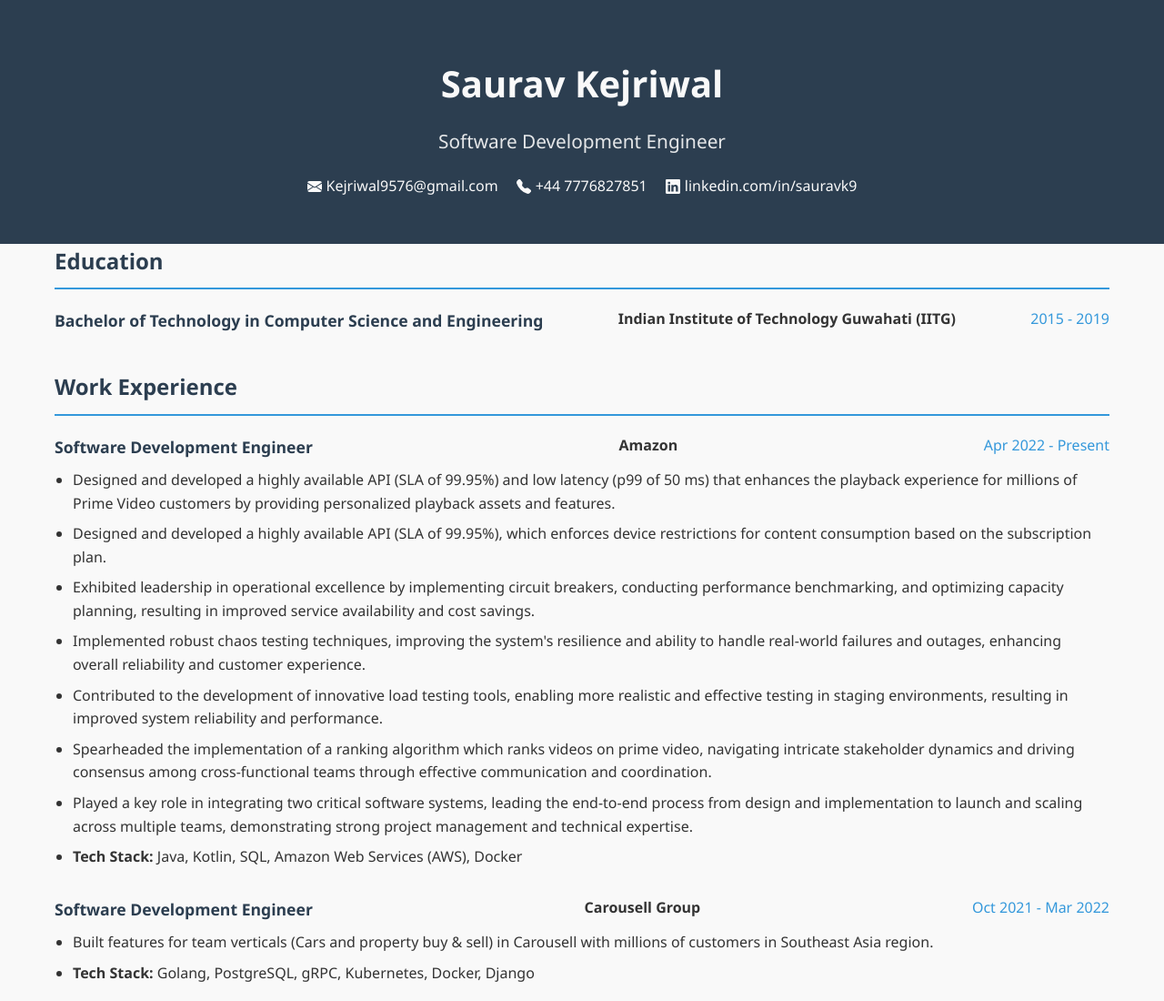
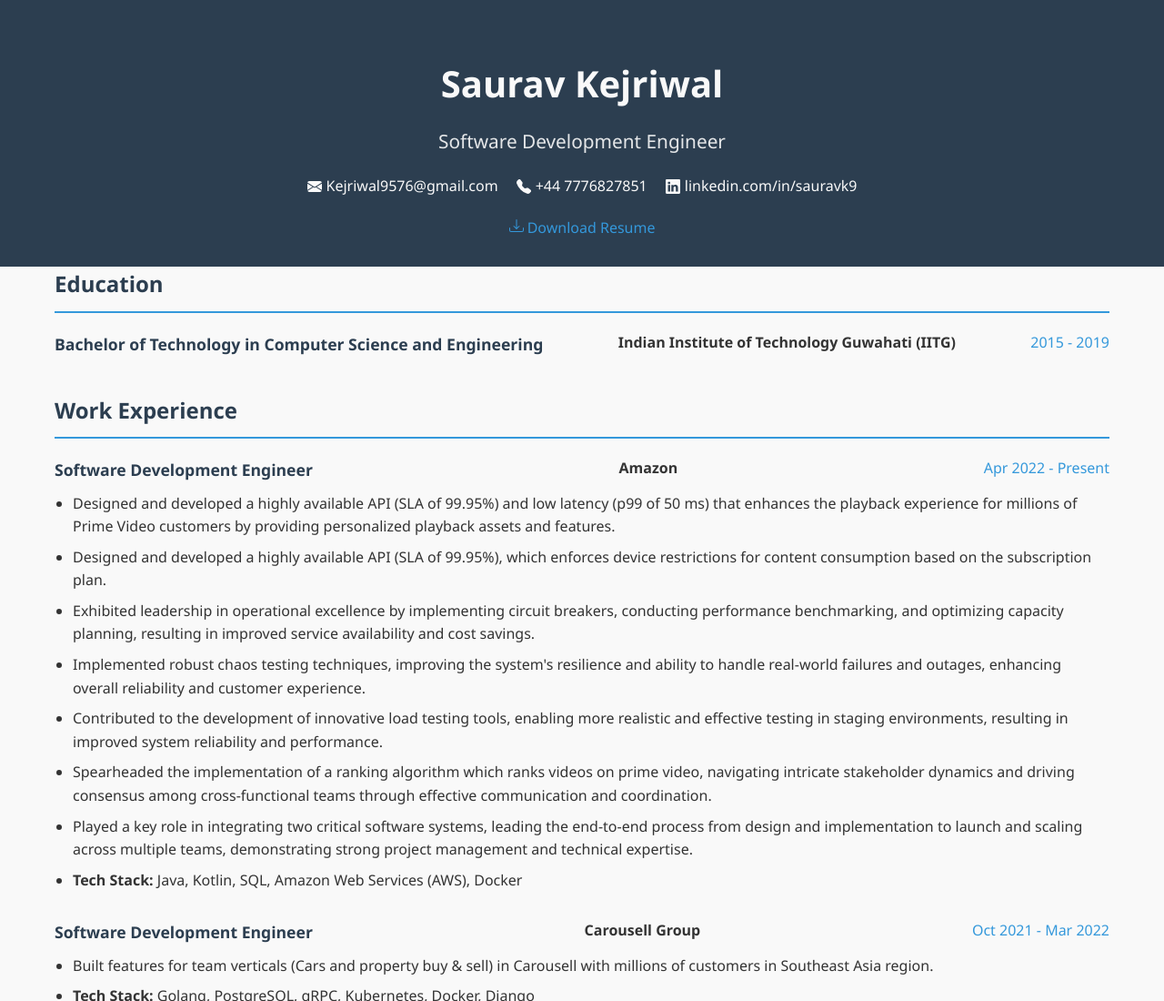
Before and after one commit to saurav9876/saurav9876.github.io, a plain HTML site: page index.html in a window 1280 px wide. Shown: the top 1100 px of the page at 91% size. Drawn offline with Linux system fonts and the light colour scheme.

Commit message:
Update index.html

```diff
--- a/index.html
+++ b/index.html
@@ -212,6 +212,15 @@
             linkedin.com/in/sauravk9
           </a>
         </div>
+        <div class="download-resume">
+  <a href="https://github.com/saurav9876/saurav9876.github.io/raw/master/Resume_Saurav.pdf" class="download-btn" target="_blank">
+    <svg xmlns="http://www.w3.org/2000/svg" width="16" height="16" fill="currentColor" viewBox="0 0 16 16">
+      <path d="M.5 9.9a.5.5 0 0 1 .5.5v2.5a1 1 0 0 0 1 1h12a1 1 0 0 0 1-1v-2.5a.5.5 0 0 1 1 0v2.5a2 2 0 0 1-2 2H2a2 2 0 0 1-2-2v-2.5a.5.5 0 0 1 .5-.5z"/>
+      <path d="M7.646 11.854a.5.5 0 0 0 .708 0l3-3a.5.5 0 0 0-.708-.708L8.5 10.293V1.5a.5.5 0 0 0-1 0v8.793L5.354 8.146a.5.5 0 1 0-.708.708l3 3z"/>
+    </svg>
+    Download Resume
+  </a>
+</div>
       </div>
     </div>
   </header>
```
